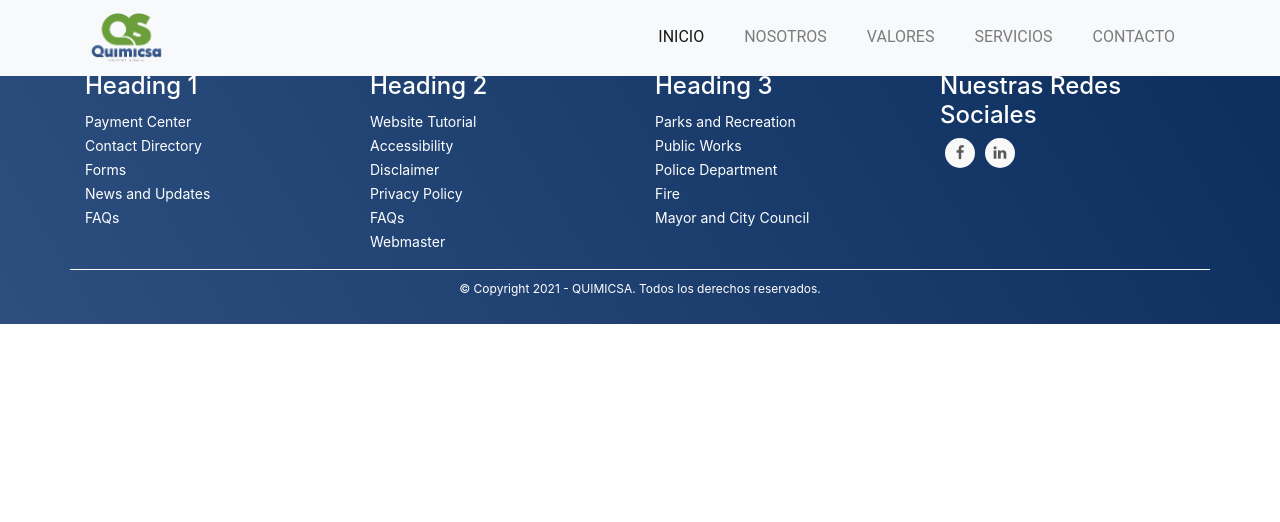
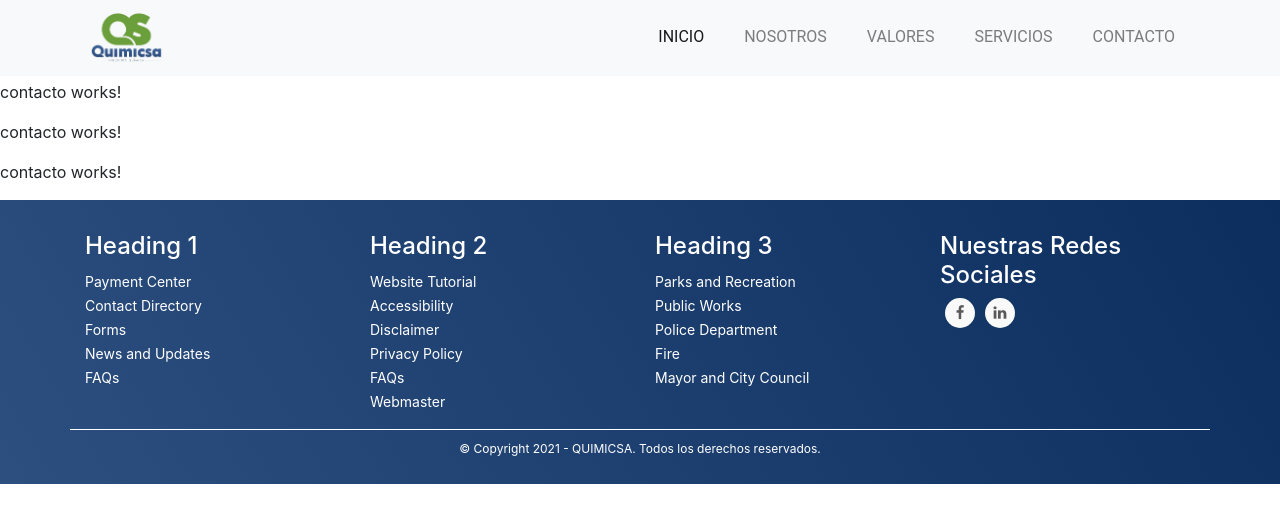
Before and after one commit to atenoc/quimicsa, an Angular app: page /contacto in a window 1280 px wide. Shown: the top 522 px of the page. Built offline with nearby package versions, Linux system fonts and the light colour scheme.

Commit message:
Cambios contacto

```diff
--- a/src/app/components/contacto/contacto.component.html
+++ b/src/app/components/contacto/contacto.component.html
@@ -1 +1,5 @@
 <p>contacto works!</p>
+<p>contacto works!</p>
+<p>contacto works!</p>
+<p>contacto works!</p>
+<p>contacto works!</p>
```
